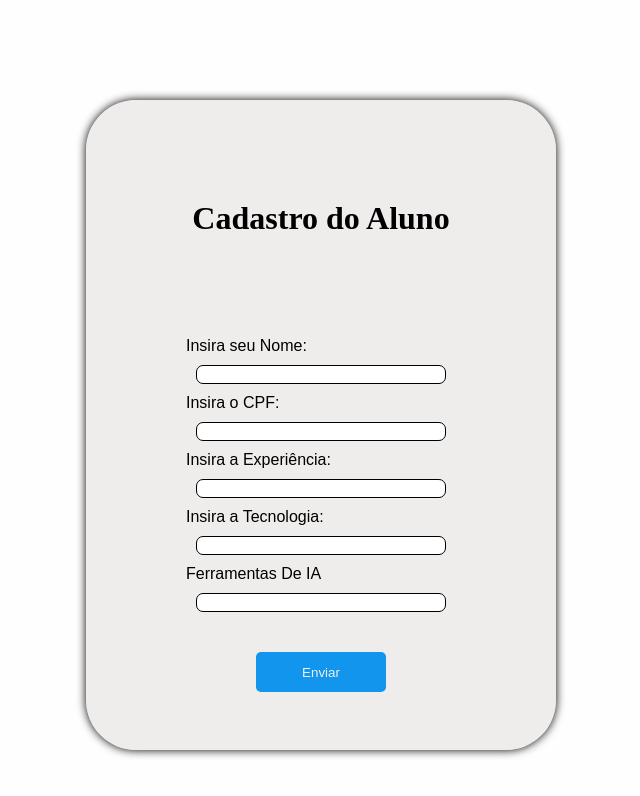
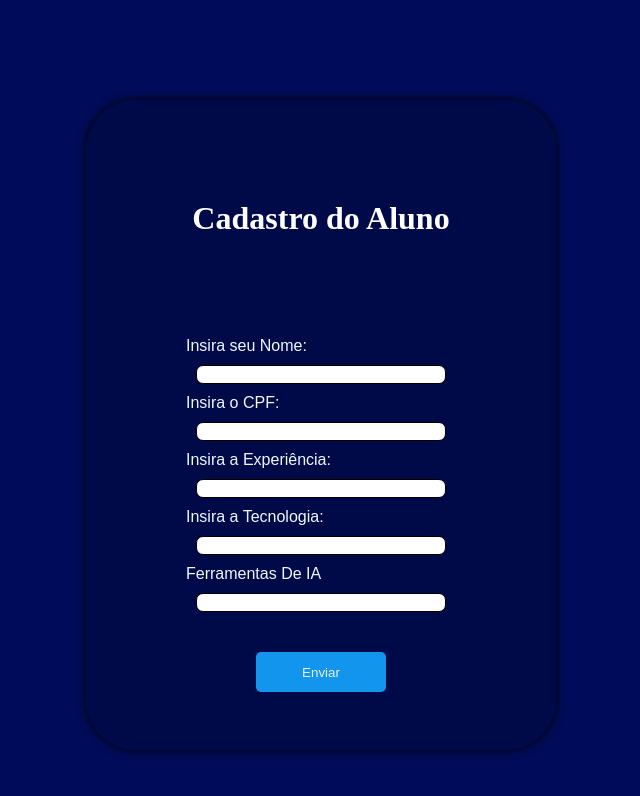
Before and after one commit to GabrielSambugari/PortfolioFRONT, a plain HTML site: page CadastroAluno.html in a window 1280 px wide. Shown: the whole page, without its empty margins (319-959 px from the left). Drawn offline with Linux system fonts and the light colour scheme.

Commit message:
Primeiro Commit

```diff
--- a/CadAluno.css
+++ b/CadAluno.css
@@ -6,7 +6,7 @@
 body{
     display: flex;
     justify-content: center;
-    background-color: rgb(255, 254, 254);
+    background-color: #000C59;
     color: rgb(0, 0, 0);
     margin: 100px;
     height: 200px;
@@ -25,20 +25,21 @@ body{
     border-radius: 7px;
     border: solid black 1px;
 
+
 }
 h1{
     display: flex;
     justify-content: center;
     font-family: "Bebas Neue";
     margin-bottom: 100px;
-    color: black;
+    color: rgb(255, 255, 255);
 }
 form {
     width: fit-content;
     margin: 0 auto;
     padding: 100px;
     box-sizing: border-box;
-    background-color: rgba(226, 223, 223, 0.562);
+    background-color: rgba(0, 0, 0, 0.192);
     border-radius: 50px;
     box-shadow: 0px 0px 10px 0px rgb(0, 0, 0);
     height: 650px;
@@ -65,3 +66,6 @@ form {
     transition: all 0.7s ease;
     box-shadow: 0px 0px 10px 0px rgb(26, 13, 207);;
 }
+label{
+    color: aliceblue;
+}
--- a/Menu.css
+++ b/Menu.css
@@ -2,6 +2,10 @@
     margin: 0;
     box-sizing: border-box;
 
+}
+body{
+    background-color: #000C59;
+    color: aliceblue;
 }
 
 header{
@@ -14,11 +18,13 @@ header{
     font-size: 18px;
     font-weight: 700;
     line-height: 180%;
+    background-color: rgba(0, 0, 0, 0.404);
+
 }
 header:hover{
-    background-color: rgb(255, 254, 254);
+ background-color: rgb(0, 0, 0) ;
     transition: all 0.7s ease;
-    box-shadow: 0px 0px 10px 0px rgb(26, 13, 207);;
+    box-shadow: 0px 0px 10px 0px rgb(0, 132, 255);;
 
 }
 ul{
@@ -32,10 +38,10 @@ li{
 }
 a{
     text-decoration: none;
-    color: black;
+    color: rgb(252, 248, 248);
 }
 
 a:hover{
-    color: rgb(0, 119, 255);
+    color: rgb(7, 205, 255);
     transition: all 0.7s ease;
 }
--- /dev/null
+++ b/projeto.css
@@ -0,0 +1,24 @@
+*{
+    margin: 0;
+    box-sizing: border-box;
+
+}
+body {
+
+ display: flex;
+ justify-content: center;
+  min-height: 100vh;
+  padding: 40px;
+  background-color: #000C59;
+  color: aliceblue;
+}
+.introducao h1 {
+  margin-bottom: 14px;
+}
+
+.experiencias{
+   display: flex;
+
+
+
+}
--- a/style.css
+++ b/style.css
@@ -6,7 +6,7 @@
 body{
     display: flex;
     justify-content: center;
-    background-color: rgb(255, 254, 254);
+    background-color: #000C59;
     color: rgb(0, 0, 0);
     margin: 100px;
     height: 100vh;
@@ -25,20 +25,21 @@ body{
     border-radius: 7px;
     border: solid black 1px;
 
+
 }
 h1{
     display: flex;
     justify-content: center;
     font-family: "Bebas Neue";
     margin-bottom: 100px;
-    color: black;
+    color: rgb(255, 254, 254);
 }
 form {
     width: fit-content;
     margin: 0 auto;
     padding: 100px;
     box-sizing: border-box;
-    background-color: rgba(226, 223, 223, 0.562);
+    background-color: rgba(0, 0, 0, 0.219);
     border-radius: 50px;
     box-shadow: 0px 0px 10px 0px rgb(0, 0, 0);
     height: 550px;
@@ -72,3 +73,6 @@ a{
     transition: all 0.7s ease;
     box-shadow: 0px 0px 10px 0px rgb(26, 13, 207);;
 }
+label{
+    color: white;
+}
```
Also changed, not shown: Menu.html (+1 -1 lines), Projeto.html (added, +33 -0 lines), img/Group.png (added).
